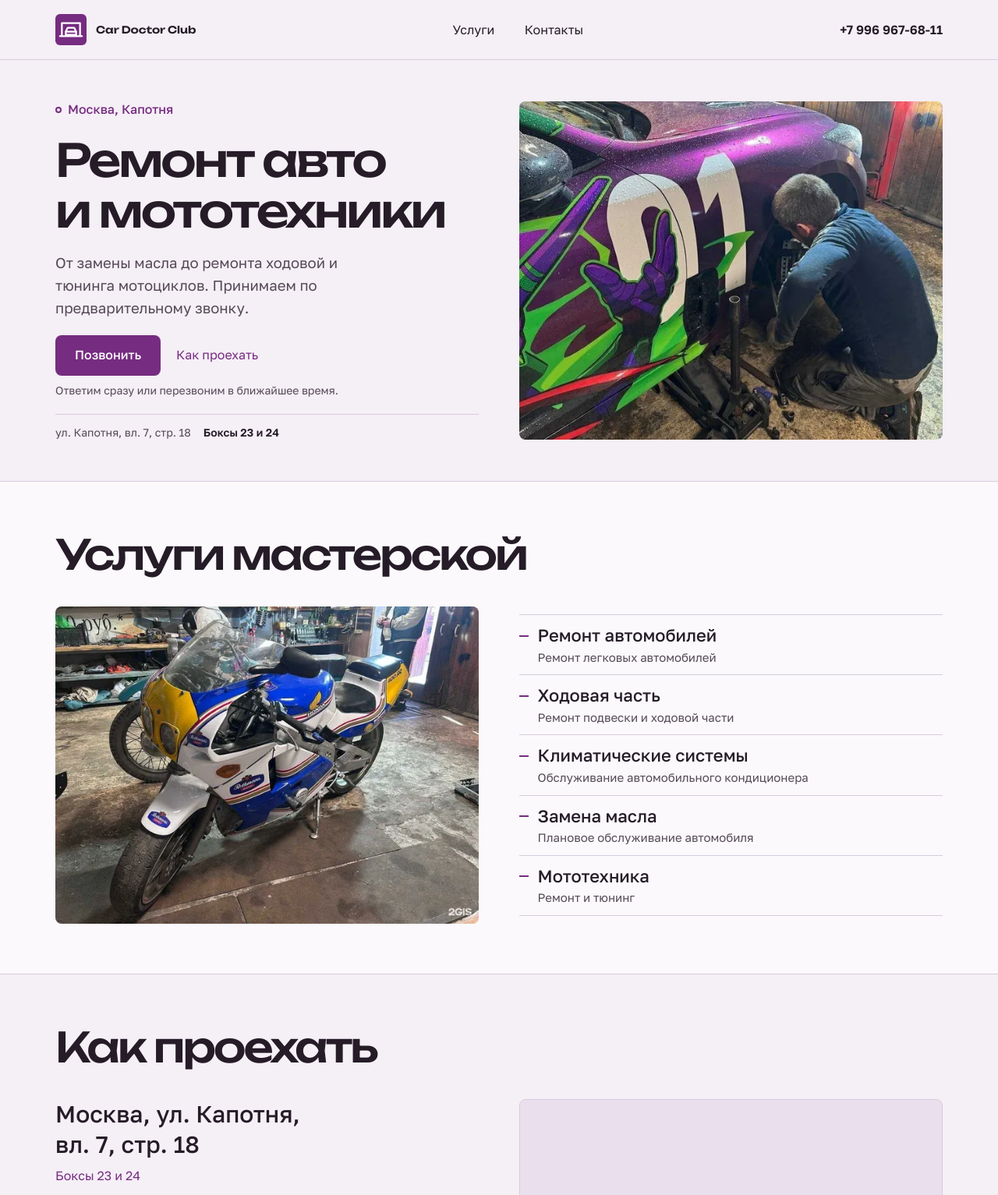
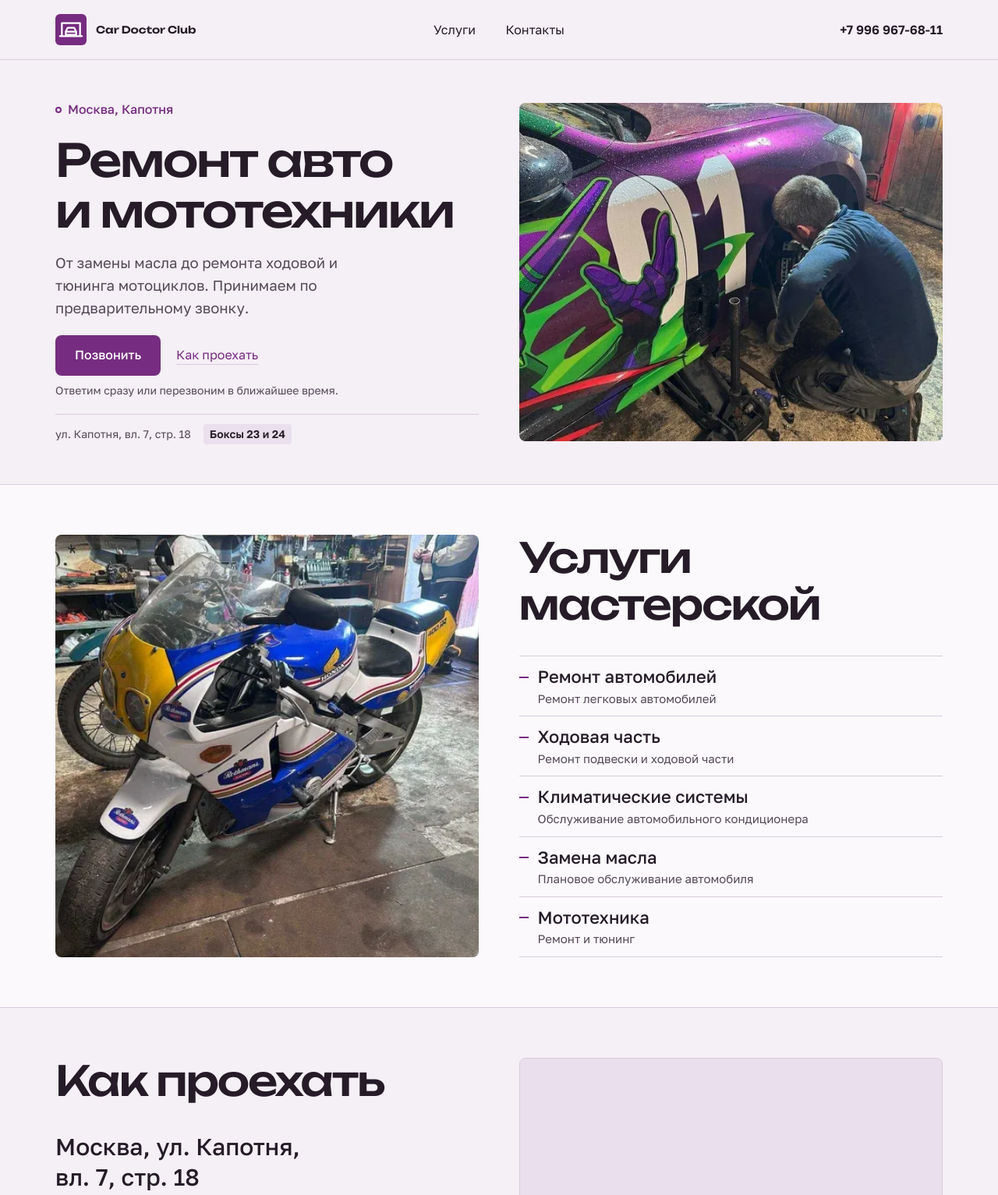
Before and after one commit to raikiri12/car-doctor-club-demo, a plain HTML site: page index.html in a window 1280 px wide. Shown: the top 1533 px of the page at 78% size. Drawn offline with Linux system fonts and the light colour scheme.

Commit message:
Refine landing page layout and spacing

```diff
--- a/index.html
+++ b/index.html
@@ -18,7 +18,7 @@
   <link rel="icon" href="assets/mark.svg" type="image/svg+xml">
   <link rel="stylesheet" href="assets/fonts.css">
   <link rel="stylesheet" href="assets/motion/motion.css">
-  <link rel="stylesheet" href="styles.css">
+  <link rel="stylesheet" href="styles.css?v=polish">
   <script>document.documentElement.classList.add('m-enter');setTimeout(()=>document.documentElement.classList.add('m-enter-done'),700)</script>
   <script type="module" src="assets/motion/motion.js"></script>
 </head>
@@ -58,25 +58,27 @@
 
     <section class="section service-section" id="services" aria-labelledby="services-title">
       <div class="wrap">
-        <h2 id="services-title">Услуги мастерской</h2>
         <div class="services-layout">
+          <div class="service-details">
+            <h2 id="services-title">Услуги мастерской</h2>
+            <ul class="service-list" role="list">
+              <li>Ремонт автомобилей<small>Ремонт легковых автомобилей</small></li>
+              <li>Ходовая часть<small>Ремонт подвески и ходовой части</small></li>
+              <li>Климатические системы<small>Обслуживание автомобильного кондиционера</small></li>
+              <li>Замена масла<small>Плановое обслуживание автомобиля</small></li>
+              <li>Мототехника<small>Ремонт и тюнинг</small></li>
+            </ul>
+          </div>
           <div class="service-photo photo"><img src="assets/service-960.webp" srcset="assets/service-640.webp 640w, assets/service-960.webp 960w" sizes="(max-width: 700px) 89vw, (max-width: 1600px) 43vw, 700px" width="960" height="720" loading="lazy" alt="Сине-жёлтый мотоцикл Honda в мастерской Car Doctor Club"></div>
-          <ul class="service-list">
-            <li>Ремонт автомобилей<small>Ремонт легковых автомобилей</small></li>
-            <li>Ходовая часть<small>Ремонт подвески и ходовой части</small></li>
-            <li>Климатические системы<small>Обслуживание автомобильного кондиционера</small></li>
-            <li>Замена масла<small>Плановое обслуживание автомобиля</small></li>
-            <li>Мототехника<small>Ремонт и тюнинг</small></li>
-          </ul>
         </div>
       </div>
     </section>
 
     <section class="section visit-section" id="visit" aria-labelledby="visit-title">
       <div class="wrap">
-        <h2 id="visit-title">Как проехать</h2>
         <div class="visit-layout">
           <div class="visit-details">
+            <h2 id="visit-title">Как проехать</h2>
             <address>Москва, ул. Капотня,<br>вл. 7, стр. 18</address>
             <p class="visit-bays">Боксы 23 и 24</p>
             <p>Ежедневно с 10:00 до 22:00<br>Перед визитом позвоните в сервис.</p>
--- a/styles.css
+++ b/styles.css
@@ -15,7 +15,7 @@
   --font-display: "Unbounded", Arial, sans-serif;
   --font-body: "Golos Text", Arial, sans-serif;
   --display-weight: 500;
-  --display-tracking: -.055em;
+  --display-tracking: -.04em;
   --r: 8px;
   --header: 76px;
   --gutter: clamp(20px, 5.55vw, 96px);
@@ -37,12 +37,12 @@ section, footer { scroll-margin-block-start: 24px; }
 .skip-link:not(:focus) { position: absolute; width: 1px; height: 1px; padding: 0; overflow: hidden; clip-path: inset(50%); white-space: nowrap; }
 .skip-link:focus { position: fixed; z-index: 10; top: 12px; left: var(--gutter); background: var(--paper); padding: 12px 20px; }
 .site-header { border-bottom: 1px solid var(--line); }
-.header-inner, .main-nav, .brand { display: flex; align-items: center; }
-.header-inner { min-height: var(--header); justify-content: space-between; gap: 24px; }
+.main-nav, .brand { display: flex; align-items: center; }
+.header-inner { display: grid; grid-template-columns: 1fr auto 1fr; align-items: center; min-height: var(--header); gap: 24px; }
 .brand { width: max-content; min-height: 44px; gap: 12px; font-family: var(--font-display); font-size: .8125rem; line-height: 1.12; font-weight: 600; white-space: nowrap; }
 .main-nav { gap: clamp(20px, 3vw, 48px); }
 .main-nav a, .header-phone { min-height: 44px; display: inline-flex; align-items: center; }
-.header-phone { font-weight: 600; white-space: nowrap; }
+.header-phone { justify-self: end; font-weight: 600; white-space: nowrap; }
 .text-link, .main-nav a, .header-phone {
   text-decoration-line: underline;
   text-decoration-color: transparent;
@@ -51,6 +51,10 @@ section, footer { scroll-margin-block-start: 24px; }
 }
 .text-link:hover, .main-nav a:hover, .header-phone:hover { text-decoration-color: currentColor; }
 .text-link { min-height: 44px; display: inline-flex; align-items: center; color: var(--accent); }
+.hero__actions .text-link,
+.visit-map .text-link { text-decoration-color: var(--line); }
+.hero__actions .text-link:hover,
+.visit-map .text-link:hover { text-decoration-color: currentColor; }
 .btn {
   min-height: 52px;
   display: inline-flex;
@@ -83,16 +87,20 @@ section, footer { scroll-margin-block-start: 24px; }
 .hero__actions { display: flex; flex-wrap: wrap; align-items: center; gap: 8px 20px; }
 .response-note { flex-basis: 100%; color: var(--muted); font-size: .875rem; }
 .bay-sign { display: flex; align-items: baseline; flex-wrap: wrap; gap: 4px 16px; width: 100%; padding-top: 12px; border-top: 1px solid var(--line); color: var(--muted); font-size: .875rem; }
-.bay-sign strong { color: var(--ink); font-weight: 600; white-space: nowrap; }
+.bay-sign strong { padding: 2px 8px; border-radius: 4px; background: var(--surface); color: var(--ink); font-weight: 600; white-space: nowrap; }
 .photo { display: block; position: relative; overflow: hidden; border-radius: var(--r); background: var(--surface); }
 .photo img { position: absolute; inset: 0; width: 100%; height: 100%; object-fit: cover; }
 .hero__visual { aspect-ratio: 5 / 4; }
 .hero__visual img { object-position: center 54%; }
-.service-photo { aspect-ratio: 4 / 3; }
+.service-photo { width: 100%; aspect-ratio: 4 / 3; }
 
 .section { padding-block: clamp(32px, 5vw, 64px); border-top: 1px solid var(--line); }
 .section h2 { margin-bottom: clamp(20px, 3vw, 36px); }
 .service-section { background: var(--paper); }
+.services-layout { align-items: stretch; }
+.service-details h2 { max-width: 14ch; }
+.service-photo { grid-column: 1; grid-row: 1; }
+.service-details { grid-column: 2; }
 .service-list { margin: 0; padding: 0; list-style: none; border-top: 1px solid var(--line); }
 .service-list li { position: relative; padding: 12px 0 12px 24px; border-bottom: 1px solid var(--line); font-size: clamp(1.125rem, 1.8vw, 1.375rem); font-weight: 500; line-height: 1.3; }
 .service-list li::before { content: ""; position: absolute; inset-inline-start: 0; inset-block-start: calc(12px + .65em - 1px); width: 12px; height: 2px; background: var(--accent); }
@@ -105,7 +113,7 @@ section, footer { scroll-margin-block-start: 24px; }
 .visit-map .text-link { margin-top: 4px; }
 
 .site-footer { padding-block: clamp(28px, 4vw, 48px) 16px; background: var(--footer-bg); color: var(--paper); }
-.footer-heading { display: flex; flex-wrap: wrap; align-items: center; justify-content: space-between; gap: 8px 24px; margin-bottom: 20px; }
+.footer-heading { display: flex; flex-wrap: wrap; align-items: center; justify-content: space-between; gap: 8px 24px; padding-bottom: 16px; margin-bottom: 16px; border-bottom: 1px solid var(--footer-line); }
 .site-footer h2 { font-size: clamp(1.5rem, 2.7vw, 2.5rem); }
 .site-footer a { color: inherit; }
 .site-footer :focus-visible { outline-color: var(--lime); }
@@ -116,14 +124,14 @@ section, footer { scroll-margin-block-start: 24px; }
 .footer-phone { font-size: 1.0625rem; font-weight: 500; white-space: nowrap; }
 .contact-detail { display: grid; grid-template-columns: auto minmax(0, 1fr); gap: 12px; align-items: start; padding-top: 4px; }
 .contact-detail p { padding-top: 6px; }
-.contact-icon { flex: none; display: grid; place-items: center; width: 48px; height: 36px; border: 1px solid var(--footer-line); border-radius: 6px; color: var(--lime); }
+.contact-icon { flex: none; display: grid; place-items: center; width: 40px; height: 36px; border: 1px solid var(--footer-line); border-radius: 6px; color: var(--lime); }
 .contact-icon::before { content: ""; display: block; width: 18px; height: 18px; background: currentColor; mask: var(--contact-mark) center / contain no-repeat; }
 .contact-phone { --contact-mark: url("assets/phone.svg"); }
 .contact-location { --contact-mark: url("assets/location.svg"); }
 .contact-hours { --contact-mark: url("assets/alarm.svg"); }
 .contact-telegram { --contact-mark: url("assets/telegram.svg"); }
 .contact-2gis { --contact-mark: url("assets/2gis.svg"); }
-.contact-2gis::before { width: 34px; }
+.contact-2gis::before { width: 30px; }
 .footer-bottom { margin-top: 24px; padding-top: 8px; border-top: 1px solid var(--footer-line); display: flex; justify-content: space-between; align-items: center; gap: 4px 24px; color: var(--footer-muted); font-size: .875rem; }
 .mobile-actions { display: none; }
 
@@ -136,6 +144,7 @@ section, footer { scroll-margin-block-start: 24px; }
   html { scroll-padding-block-end: calc(76px + env(safe-area-inset-bottom)); }
   body { padding-bottom: calc(65px + env(safe-area-inset-bottom)); }
   .main-nav { gap: clamp(8px, 3vw, 20px); }
+  .header-inner { grid-template-columns: minmax(0, 1fr) auto; }
   .main-nav a { font-size: .875rem; }
   .header-phone { display: none; }
   .brand { gap: 8px; font-size: .75rem; }
@@ -148,7 +157,7 @@ section, footer { scroll-margin-block-start: 24px; }
   .hero__actions .btn { min-height: 48px; padding-inline: 16px; }
   .hero__visual, .service-photo { aspect-ratio: 16 / 10; }
   .hero__visual img { object-position: center 49%; }
-  .service-photo { order: 1; }
+  .service-details, .service-photo { grid-column: auto; grid-row: auto; }
   .visit-map iframe { aspect-ratio: 4 / 3; }
   .footer-grid { gap: 16px; }
   .footer-bottom { align-items: flex-start; flex-direction: column; padding-top: 12px; }
@@ -170,6 +179,7 @@ section, footer { scroll-margin-block-start: 24px; }
   .main-nav { gap: 8px; }
   .main-nav a { font-size: .8125rem; }
   .header-inner .brand img { width: 26px; height: 26px; }
+  .mobile-actions .btn { font-size: .8125rem; }
 }
 @media (prefers-reduced-motion: reduce) {
   *, *::before, *::after { transition-duration: 0s !important; }
```
